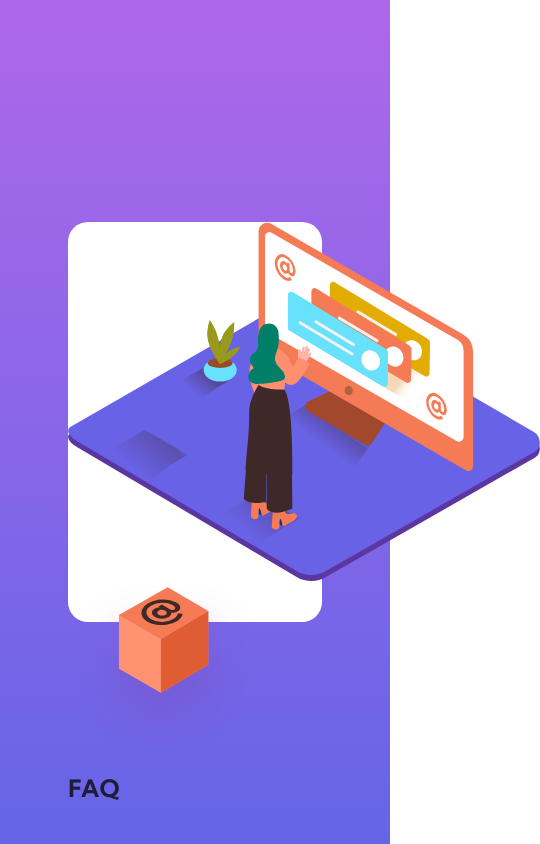
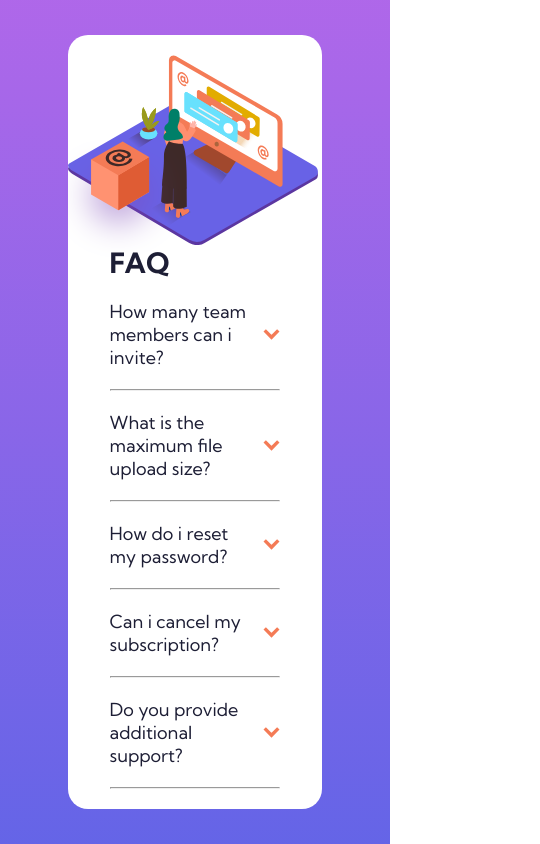
Before and after one commit to 2piradrian/Challenges, a plain HTML site: page 006-FAQS/index.html in a window 390 px wide. Shown: the whole page, 540 px wide, since content can reach past the window. Drawn offline with Linux system fonts and the light colour scheme.

Commit message:
006 principal styles

```diff
--- a/006-FAQS/index.html
+++ b/006-FAQS/index.html
@@ -12,15 +12,49 @@
       <section class="content">
           <div class="card">
               <div class="faq-image">
-                <img src="/006-FAQS/assets/illustration-woman-online-desktop.svg" alt="ilustracion faqs" srcset=""/>
-                <img src="/006-FAQS/assets/illustration-box-desktop.svg" alt="ilustracion faqs" srcset=""/>
+                <img src="/006-FAQS/assets/illustration-woman-online-desktop.svg" alt="ilustracion faqs" class="woman" srcset=""/>
+                <img src="/006-FAQS/assets/illustration-box-desktop.svg" alt="ilustracion faqs" class="box" srcset=""/>
               </div>
               <div class="faqs">
                 <div class="faq-title">
                   <h2>FAQ</h2>
                 </div>
                 <div class="questions">
-
+                    <div class="principal-quest">
+                      <p>
+                        How many team members can i invite?
+                      </p>
+                      <img src="/006-FAQS/assets/icon-arrow-down.svg" alt="flecha abajo" srcset=""/>
+                    </div>
+					<hr>
+                    <div class="principal-quest">
+                      <p>
+                        What is the maximum file upload size?
+                      </p>
+                      <img src="/006-FAQS/assets/icon-arrow-down.svg" alt="flecha abajo" srcset=""/>
+                    </div>
+					<hr>
+                    <div class="principal-quest">
+                      <p>
+                        How do i reset my password?
+                      </p>
+                      <img src="/006-FAQS/assets/icon-arrow-down.svg" alt="flecha abajo" srcset=""/>
+                    </div>
+					<hr>
+                    <div class="principal-quest">
+                      <p>
+                        Can i cancel my subscription?
+                      </p>
+                      <img src="/006-FAQS/assets/icon-arrow-down.svg" alt="flecha abajo" srcset=""/>
+                    </div>
+					<hr>
+                    <div class="principal-quest">
+                      <p>
+                        Do you provide additional support?
+                      </p>
+                      <img src="/006-FAQS/assets/icon-arrow-down.svg" alt="flecha abajo" srcset=""/>
+                    </div>
+					<hr>
                 </div>
               </div>
           </div>
--- a/006-FAQS/style.css
+++ b/006-FAQS/style.css
@@ -16,11 +16,96 @@
     background: linear-gradient(to bottom, hsl(273, 75%, 66%), hsl(240, 73%, 65%));
 }
 .card{
-    height: 400px;
+    height: 550px;
     width: 65%;
+    max-width: 1300px;
+    padding: 40px;
     background-color: white;
     border-radius: 20px;
+    display: flex;
+    justify-content: center;
+    align-items: center;
+}
+.faq-image{
+    width: 45%;
+    display: flex;
+    flex-wrap: wrap;
+}
+.faq-image > img{
+    position: relative;
+}
+.woman{
+    top: 125px;
+    right: 120px;
+    flex: 1 1 250px;
+}
+.box{
+    height: 250px;
+    right: 200px;
+    bottom: 125px;
+}
+.faqs{
+    width: 60%;
+    margin-left: 50px;
 }
 .faq-title > h2{
     color: hsl(238, 29%, 16%);
+    font-size: 28px;
+    margin-bottom: 20px;
 }
+.questions{
+    display: flex;
+    flex-direction: column;
+    justify-content: center;
+    gap: 20px;
+}
+.principal-quest{
+    display: flex;
+    justify-content: space-between;
+    align-items: center;
+}
+.principal-quest > img{
+    height: 12px;
+    cursor: pointer;
+    margin-left: 5px;
+}
+.principal-quest > p{
+    color: hsl(238, 29%, 16%);
+    font-size: 18px;
+    cursor: pointer;
+}
+hr{
+    color: rgba(201, 196, 196, 0.329);
+}
+@media screen and (max-width: 1240px) {
+    .card{
+        height: auto;
+        flex-direction: column;
+        justify-content: center;
+        padding: 20px;
+    }
+    .faq-image{
+        width: 80%;
+        display: flex;
+        justify-content: center;
+        align-items: center;
+        flex-wrap: nowrap;
+    }
+    .woman{
+        width: 200px;
+        top: 0px;
+        left: 60px;
+        flex: 0 0 250px;
+    }
+    .box{
+        height: 120px;
+        top: 50px;
+        right: 200px;
+    }
+    .faqs{
+        width: 80%;
+        margin-left: none;
+        margin-left: 0px;
+    }
+
+}
```
